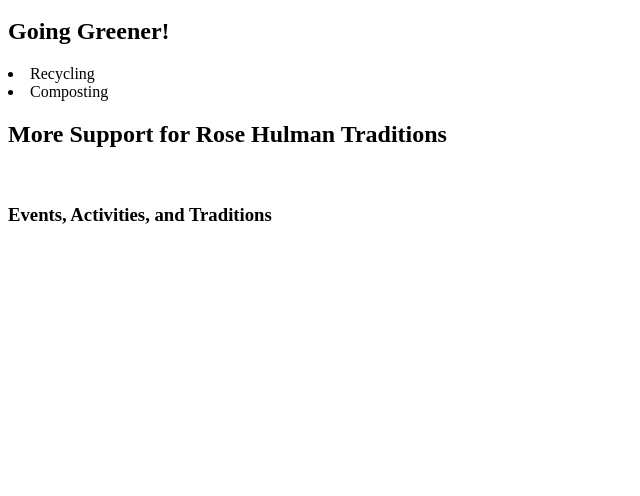
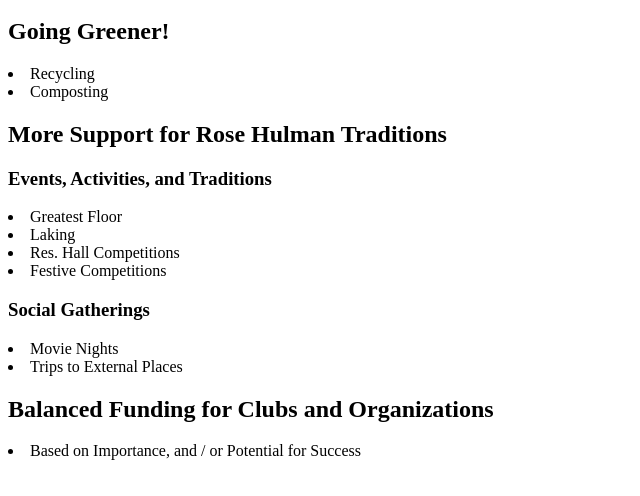
Before and after one commit to Eieminia/Matt4President, a plain HTML site: page goals.html in a window 1280 px wide. Shown: the part 100-596 px from the top of the page, without its empty margins (0-640 px from the left). Drawn offline with Linux system fonts and the light colour scheme.

Commit message:
Added Goals

```diff
--- a/goals.html
+++ b/goals.html
@@ -12,7 +12,17 @@
         <li>Composting</li>
 
         <h2>More Support for Rose Hulman Traditions</h2>
-        <br>
         <h3>Events, Activities, and Traditions</h3>
+        <li>Greatest Floor</li>
+        <li>Laking</li>
+        <li>Res. Hall Competitions</li>
+        <li>Festive Competitions</li>
+
+        <h3>Social Gatherings</h3>
+        <li>Movie Nights</li>
+        <li>Trips to External Places</li>
+
+        <h2>Balanced Funding for Clubs and Organizations</h2>
+        <li>Based on Importance, and / or Potential for Success</li>
     </body>
 </html>
```
